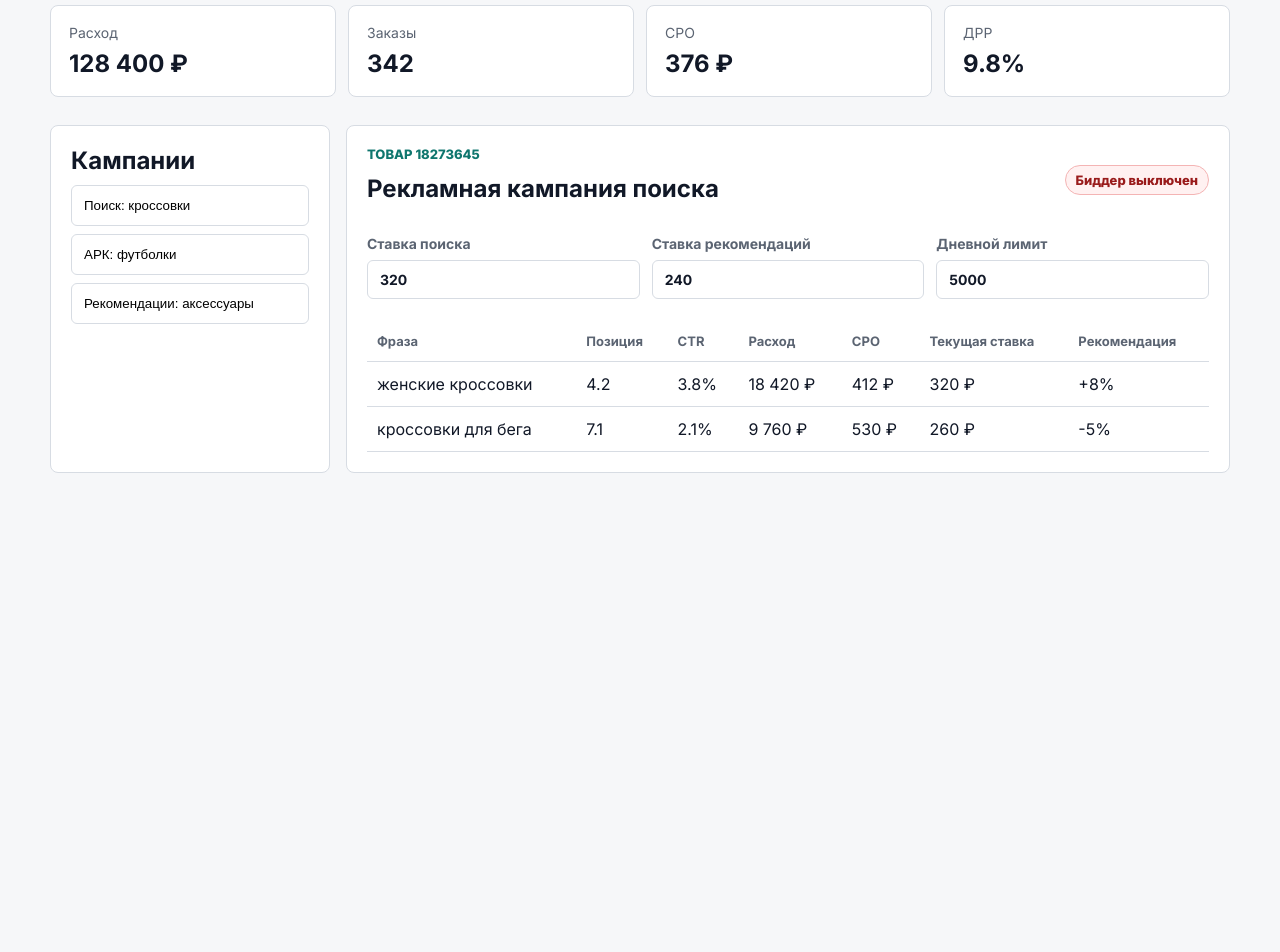
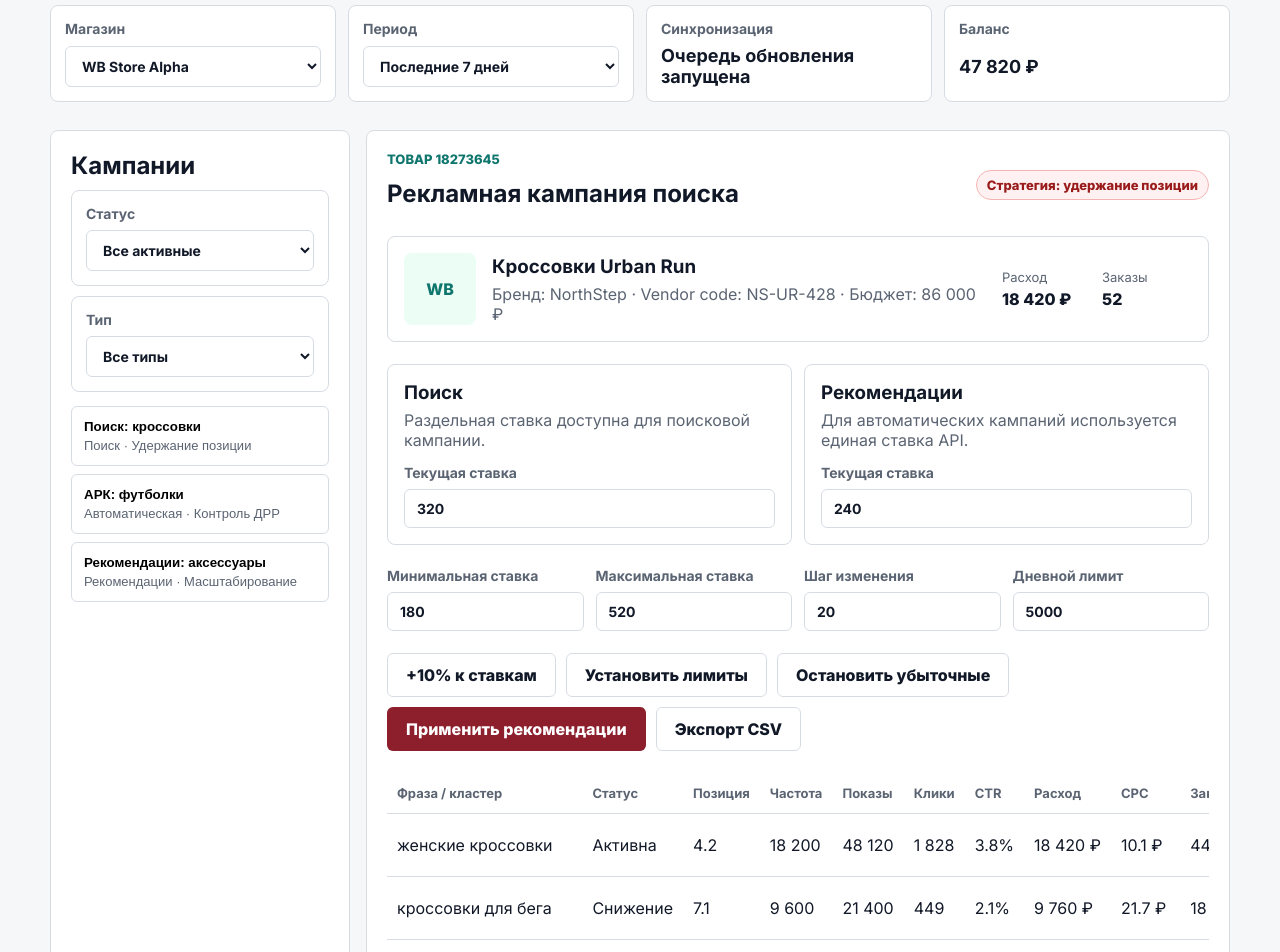
Before and after one commit to glsfull/Wb-bidder, a Nuxt app in the folder frontend/: page /dashboard in a window 1280 px wide. Shown: the part 120-1072 px from the top of the page. Before the commit the page ends 800 px from the top, so only its background shows below. Built offline with nearby package versions, Linux system fonts and the light colour scheme.

Commit message:
Implement phase 4 bidder workspace

```diff
--- a/frontend/app/pages/dashboard.vue
+++ b/frontend/app/pages/dashboard.vue
@@ -3,30 +3,68 @@
     <header class="dashboard__header">
       <div>
         <p class="eyebrow">Личный кабинет</p>
-        <h1>Панель WB Bidder</h1>
+        <h1>Рабочий экран биддера</h1>
       </div>
       <button class="button button--primary" type="button">
         Ручное обновление
       </button>
     </header>
 
-    <section class="metrics" aria-label="Ключевые показатели">
-      <article v-for="metric in metrics" :key="metric.label" class="metric">
-        <span>{{ metric.label }}</span>
-        <strong>{{ metric.value }}</strong>
-      </article>
+    <section class="ops-topbar" aria-label="Параметры магазина и синхронизации">
+      <label>
+        Магазин
+        <select>
+          <option>WB Store Alpha</option>
+        </select>
+      </label>
+      <label>
+        Период
+        <select>
+          <option>Последние 7 дней</option>
+          <option>Сегодня</option>
+          <option>30 дней</option>
+        </select>
+      </label>
+      <div class="ops-topbar__status">
+        <span>Синхронизация</span>
+        <strong>Очередь обновления запущена</strong>
+      </div>
+      <div class="ops-topbar__status">
+        <span>Баланс</span>
+        <strong>47 820 ₽</strong>
+      </div>
     </section>
 
     <section class="workspace">
       <aside class="campaigns" aria-label="Фильтр кампаний">
         <h2>Кампании</h2>
+        <div class="filter-stack">
+          <label>
+            Статус
+            <select>
+              <option>Все активные</option>
+              <option>На паузе</option>
+              <option>С ошибками</option>
+            </select>
+          </label>
+          <label>
+            Тип
+            <select>
+              <option>Все типы</option>
+              <option>Поиск</option>
+              <option>Автоматическая</option>
+              <option>Рекомендации</option>
+            </select>
+          </label>
+        </div>
         <button
           v-for="campaign in campaigns"
-          :key="campaign"
+          :key="campaign.name"
           class="campaign"
           type="button"
         >
-          {{ campaign }}
+          <strong>{{ campaign.name }}</strong>
+          <span>{{ campaign.type }} · {{ campaign.strategy }}</span>
         </button>
       </aside>
 
@@ -36,17 +74,52 @@
             <p class="eyebrow">Товар 18273645</p>
             <h2>Рекламная кампания поиска</h2>
           </div>
-          <span class="status">Биддер выключен</span>
+          <span class="status">Стратегия: удержание позиции</span>
         </div>
+
+        <section class="product-strip" aria-label="Карточка товара">
+          <div class="product-strip__image" aria-hidden="true">WB</div>
+          <div>
+            <h3>Кроссовки Urban Run</h3>
+            <p>Бренд: NorthStep · Vendor code: NS-UR-428 · Бюджет: 86 000 ₽</p>
+          </div>
+          <dl>
+            <div>
+              <dt>Расход</dt>
+              <dd>18 420 ₽</dd>
+            </div>
+            <div>
+              <dt>Заказы</dt>
+              <dd>52</dd>
+            </div>
+          </dl>
+        </section>
+
+        <section class="placement-grid" aria-label="Зоны показа и ставки">
+          <article v-for="zone in placementZones" :key="zone.title" class="placement-card">
+            <div>
+              <h3>{{ zone.title }}</h3>
+              <p>{{ zone.hint }}</p>
+            </div>
+            <label>
+              Текущая ставка
+              <input type="number" :value="zone.bid" min="0">
+            </label>
+          </article>
+        </section>
 
         <div class="bid-controls">
           <label>
-            Ставка поиска
-            <input type="number" value="320" min="0">
+            Минимальная ставка
+            <input type="number" value="180" min="0">
           </label>
           <label>
-            Ставка рекомендаций
-            <input type="number" value="240" min="0">
+            Максимальная ставка
+            <input type="number" value="520" min="0">
+          </label>
+          <label>
+            Шаг изменения
+            <input type="number" value="20" min="0">
           </label>
           <label>
             Дневной лимит
@@ -54,65 +127,172 @@
           </label>
         </div>
 
+        <div class="bulk-actions" aria-label="Массовые действия">
+          <button class="button button--ghost" type="button">+10% к ставкам</button>
+          <button class="button button--ghost" type="button">Установить лимиты</button>
+          <button class="button button--ghost" type="button">Остановить убыточные</button>
+          <button class="button button--primary" type="button">Применить рекомендации</button>
+          <button class="button button--ghost" type="button">Экспорт CSV</button>
+        </div>
+
         <div class="table-wrap">
           <table>
             <thead>
               <tr>
-                <th>Фраза</th>
+                <th>Фраза / кластер</th>
+                <th>Статус</th>
                 <th>Позиция</th>
+                <th>Частота</th>
+                <th>Показы</th>
+                <th>Клики</th>
                 <th>CTR</th>
                 <th>Расход</th>
+                <th>CPC</th>
+                <th>Заказы</th>
                 <th>CPO</th>
+                <th>ДРР</th>
                 <th>Текущая ставка</th>
-                <th>Рекомендация</th>
+                <th>Рек. ставка</th>
+                <th>Действие</th>
               </tr>
             </thead>
             <tbody>
               <tr v-for="row in rows" :key="row.phrase">
                 <td>{{ row.phrase }}</td>
+                <td>{{ row.status }}</td>
                 <td>{{ row.position }}</td>
+                <td>{{ row.frequency }}</td>
+                <td>{{ row.impressions }}</td>
+                <td>{{ row.clicks }}</td>
                 <td>{{ row.ctr }}</td>
                 <td>{{ row.spend }}</td>
+                <td>{{ row.cpc }}</td>
+                <td>{{ row.orders }}</td>
                 <td>{{ row.cpo }}</td>
+                <td>{{ row.drr }}</td>
                 <td>{{ row.bid }}</td>
                 <td>{{ row.recommendation }}</td>
+                <td>
+                  <button class="table-action" type="button">{{ row.action }}</button>
+                </td>
               </tr>
             </tbody>
           </table>
         </div>
+
+        <section class="state-grid" aria-label="Состояния интерфейса">
+          <article v-for="state in interfaceStates" :key="state.title" class="state-note">
+            <strong>{{ state.title }}</strong>
+            <span>{{ state.text }}</span>
+          </article>
+        </section>
       </section>
     </section>
   </main>
 </template>
 
 <script setup lang="ts">
-const metrics = [
-  { label: 'Расход', value: '128 400 ₽' },
-  { label: 'Заказы', value: '342' },
-  { label: 'CPO', value: '376 ₽' },
-  { label: 'ДРР', value: '9.8%' }
+const campaigns = [
+  { name: 'Поиск: кроссовки', type: 'Поиск', strategy: 'Удержание позиции' },
+  { name: 'АРК: футболки', type: 'Автоматическая', strategy: 'Контроль ДРР' },
+  { name: 'Рекомендации: аксессуары', type: 'Рекомендации', strategy: 'Масштабирование' }
 ]
 
-const campaigns = ['Поиск: кроссовки', 'АРК: футболки', 'Рекомендации: аксессуары']
+const placementZones = [
+  {
+    title: 'Поиск',
+    hint: 'Раздельная ставка доступна для поисковой кампании.',
+    bid: 320
+  },
+  {
+    title: 'Рекомендации',
+    hint: 'Для автоматических кампаний используется единая ставка API.',
+    bid: 240
+  }
+]
 
 const rows = [
   {
     phrase: 'женские кроссовки',
+    status: 'Активна',
     position: '4.2',
+    frequency: '18 200',
+    impressions: '48 120',
+    clicks: '1 828',
     ctr: '3.8%',
     spend: '18 420 ₽',
+    cpc: '10.1 ₽',
+    orders: '44',
     cpo: '412 ₽',
+    drr: '9.1%',
     bid: '320 ₽',
-    recommendation: '+8%'
+    recommendation: '346 ₽',
+    action: 'Применить'
   },
   {
     phrase: 'кроссовки для бега',
+    status: 'Снижение',
     position: '7.1',
+    frequency: '9 600',
+    impressions: '21 400',
+    clicks: '449',
     ctr: '2.1%',
     spend: '9 760 ₽',
+    cpc: '21.7 ₽',
+    orders: '18',
     cpo: '530 ₽',
+    drr: '14.8%',
     bid: '260 ₽',
-    recommendation: '-5%'
+    recommendation: '247 ₽',
+    action: 'Снизить'
+  },
+  {
+    phrase: 'кластер: летняя обувь',
+    status: 'Пауза',
+    position: '12.4',
+    frequency: '6 300',
+    impressions: '14 820',
+    clicks: '193',
+    ctr: '1.3%',
+    spend: '5 420 ₽',
+    cpc: '28.0 ₽',
+    orders: '3',
+    cpo: '1 806 ₽',
+    drr: '32.4%',
+    bid: '210 ₽',
+    recommendation: 'Минусовать',
+    action: 'Остановить'
+  }
+]
+
+const interfaceStates = [
+  {
+    title: 'Загрузка данных',
+    text: 'Показывается при первичной синхронизации кампаний.'
+  },
+  {
+    title: 'Нет кампаний',
+    text: 'Открывает путь к созданию или повторной синхронизации.'
+  },
+  {
+    title: 'Токен истек',
+    text: 'Блокирует применение ставок до обновления токена.'
+  },
+  {
+    title: 'API частично недоступен',
+    text: 'Сохраняет доступные метрики и отмечает проблемные зоны.'
+  },
+  {
+    title: 'Кампания не поддерживает раздельные ставки',
+    text: 'Показывает ограничение типа кампании и единую ставку.'
+  },
+  {
+    title: 'Биддер выключен',
+    text: 'Ручные действия доступны, автоматизация не выполняется.'
+  },
+  {
+    title: 'Очередь обновления запущена',
+    text: 'Фиксирует ручной запуск обновления в статусе синхронизации.'
   }
 ]
 </script>
--- a/frontend/assets/css/main.css
+++ b/frontend/assets/css/main.css
@@ -116,6 +116,12 @@
   color: #ffffff;
 }
 
+.button--ghost {
+  border-color: var(--line);
+  background: #ffffff;
+  color: var(--text);
+}
+
 .section {
   padding: 56px 0;
 }
@@ -177,7 +183,8 @@
   line-height: 1.1;
 }
 
-.metrics {
+.metrics,
+.ops-topbar {
   display: grid;
   grid-template-columns: repeat(4, minmax(0, 1fr));
   gap: 12px;
@@ -202,8 +209,13 @@
 
 .workspace {
   display: grid;
-  grid-template-columns: 280px minmax(0, 1fr);
+  grid-template-columns: 300px minmax(0, 1fr);
   gap: 16px;
+}
+
+.campaigns,
+.bidder-panel {
+  min-width: 0;
 }
 
 .campaigns,
@@ -221,6 +233,17 @@
   text-align: left;
 }
 
+.campaign strong,
+.campaign span {
+  display: block;
+}
+
+.campaign span {
+  margin-top: 4px;
+  color: var(--muted);
+  font-size: 13px;
+}
+
 .campaign + .campaign {
   margin-top: 8px;
 }
@@ -235,19 +258,130 @@
   font-weight: 800;
 }
 
-.bid-controls {
+.ops-topbar {
+  align-items: stretch;
+}
+
+.ops-topbar label,
+.ops-topbar__status,
+.filter-stack label {
   display: grid;
-  grid-template-columns: repeat(3, minmax(0, 1fr));
+  gap: 8px;
+  border: 1px solid var(--line);
+  border-radius: 8px;
+  background: var(--surface);
+  padding: 14px;
+  color: var(--muted);
+  font-size: 14px;
+  font-weight: 700;
+}
+
+.ops-topbar__status strong {
+  color: var(--text);
+  font-size: 18px;
+}
+
+select {
+  width: 100%;
+  border: 1px solid var(--line);
+  border-radius: 6px;
+  background: #ffffff;
+  padding: 10px 12px;
+  color: var(--text);
+  font: inherit;
+}
+
+.filter-stack {
+  display: grid;
+  gap: 10px;
+  margin-bottom: 14px;
+}
+
+.product-strip {
+  display: grid;
+  grid-template-columns: 72px minmax(0, 1fr) auto;
+  gap: 16px;
+  align-items: center;
+  border: 1px solid var(--line);
+  border-radius: 8px;
+  margin-top: 18px;
+  padding: 16px;
+}
+
+.product-strip__image {
+  display: grid;
+  width: 72px;
+  height: 72px;
+  place-items: center;
+  border-radius: 8px;
+  background: #ecfdf5;
+  color: var(--accent);
+  font-weight: 800;
+}
+
+.product-strip h3,
+.placement-card h3 {
+  margin: 0 0 6px;
+}
+
+.product-strip p,
+.placement-card p {
+  margin: 0;
+  color: var(--muted);
+}
+
+.product-strip dl {
+  display: grid;
+  grid-template-columns: repeat(2, minmax(90px, 1fr));
+  gap: 10px;
+  margin: 0;
+}
+
+.product-strip dt {
+  color: var(--muted);
+  font-size: 13px;
+}
+
+.product-strip dd {
+  margin: 4px 0 0;
+  font-weight: 800;
+}
+
+.placement-grid,
+.bid-controls,
+.state-grid {
+  display: grid;
+  grid-template-columns: repeat(4, minmax(0, 1fr));
   gap: 12px;
   margin: 22px 0;
 }
 
-.bid-controls label {
+.placement-grid {
+  grid-template-columns: repeat(2, minmax(0, 1fr));
+}
+
+.placement-card {
+  display: grid;
+  gap: 14px;
+  border: 1px solid var(--line);
+  border-radius: 8px;
+  padding: 16px;
+}
+
+.bid-controls label,
+.placement-card label {
   display: grid;
   gap: 8px;
   color: var(--muted);
   font-size: 14px;
   font-weight: 700;
+}
+
+.bulk-actions {
+  display: flex;
+  flex-wrap: wrap;
+  gap: 10px;
+  margin: 22px 0;
 }
 
 input {
@@ -260,6 +394,7 @@
 }
 
 .table-wrap {
+  max-width: 100%;
   overflow-x: auto;
 }
 
@@ -282,12 +417,50 @@
   font-size: 13px;
 }
 
+.table-action {
+  border: 1px solid var(--line);
+  border-radius: 6px;
+  background: #ffffff;
+  padding: 8px 10px;
+  cursor: pointer;
+  font: inherit;
+  font-weight: 700;
+}
+
+.state-grid {
+  grid-template-columns: repeat(3, minmax(0, 1fr));
+}
+
+.state-note {
+  display: grid;
+  gap: 6px;
+  border: 1px solid var(--line);
+  border-radius: 8px;
+  background: #f8fafc;
+  padding: 14px;
+}
+
+.state-note span {
+  color: var(--muted);
+  font-size: 14px;
+  line-height: 1.45;
+}
+
 @media (max-width: 860px) {
   .feature-grid,
   .metrics,
+  .ops-topbar,
   .workspace,
-  .bid-controls {
+  .bid-controls,
+  .placement-grid,
+  .state-grid,
+  .product-strip {
     grid-template-columns: 1fr;
+  }
+
+  .campaigns,
+  .bidder-panel {
+    width: 100%;
   }
 
   .dashboard__header,
--- a/frontend/nuxt.config.ts
+++ b/frontend/nuxt.config.ts
@@ -1,5 +1,6 @@
 export default defineNuxtConfig({
   compatibilityDate: '2025-01-01',
+  srcDir: 'app/',
   devtools: { enabled: true },
   modules: ['@nuxt/eslint', 'nuxt-schema-org', '@nuxtjs/google-fonts'],
   app: {
@@ -25,7 +26,7 @@
       ]
     }
   },
-  css: ['~/assets/css/main.css'],
+  css: ['~/../assets/css/main.css'],
   schemaOrg: {
     identity: {
       type: 'Organization',
```
Also changed, not shown: 3 other files (tests, documents, lock files or other folders).
